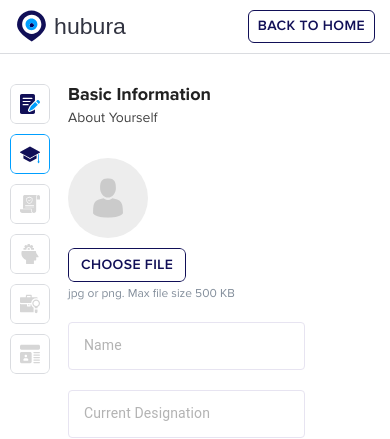
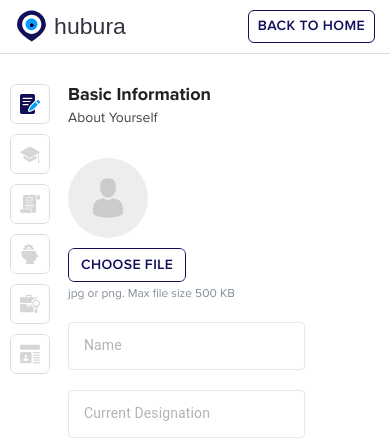
Before and after one commit to mohitgondaliya98/react-mobx-demo, a React (Create React App) app: page /add-profile in a window 390 px wide. Shown: the top 439 px of the page. Built offline with nearby package versions, Linux system fonts and the light colour scheme.

Commit message:
add certification modal

```diff
--- a/src/assets/styles/style.css
+++ b/src/assets/styles/style.css
@@ -130,7 +130,7 @@
 .form-control.MuiFormControl-root .MuiOutlinedInput-root:hover .MuiOutlinedInput-notchedOutline{ border-color: rgb(17 15 87); }
 .form-control.MuiFormControl-root .MuiOutlinedInput-root .MuiOutlinedInput-notchedOutline{ border-color: #e7e4f1; }
 .form-control.MuiFormControl-root .MuiInputBase-root.Mui-focused .MuiOutlinedInput-notchedOutline{  border-color: rgb(17 15 87); }
-.form-control.MuiFormControl-root .MuiInputBase-root .MuiInputBase-input{ color: #212121; font-size: 16px; line-height: 20px; height: 17px; }
+.form-control.MuiFormControl-root .MuiInputBase-root .MuiInputBase-input{ color: #212121; font-size: 16px; line-height: 20px; height: 17px; text-overflow: ellipsis; overflow: hidden; white-space: nowrap; }
 .form-control.MuiFormControl-root .MuiFormLabel-root{ color: rgba(104, 104, 104, 0.5); }
 .form-control.MuiFormControl-root .MuiInputBase-root{ width: 100%; }
 .form-control.MuiFormControl-root .MuiInputBase-root textarea.MuiInputBase-input{ height: 63px; }
@@ -148,6 +148,10 @@
 
 .MuiFormControl-root.form-control.with-outlined-button .MuiOutlinedInput-adornedEnd{ padding-right: 10px; }
 .MuiFormControl-root.form-control.with-outlined-button .MuiOutlinedInput-adornedEnd .MuiInputAdornment-root .upload-outline-btn .MuiButton-outlinedPrimary{ padding: 7px 14px!important; }
+
+/* completed form control */
+.form-control.completed .MuiInputBase-root{ background: url('../images/circular-check.svg') no-repeat right 12px center; background-size: 34px 34px; }
+.form-control.completed .MuiInputBase-root .MuiInputBase-input{ padding-right: 60px; }
 
 /* Mat Menu */
 .MuiPopover-root.primary-menu .MuiMenu-paper.MuiPopover-paper{ margin-top: 40px; min-width: 130px; border-radius: 8px; box-shadow: 0 2px 12px 0 rgba(0, 0, 0, 0.09); background-color: #ffffff; }
@@ -586,7 +590,7 @@
     footer .primary-footer .footer-links li{ margin: 2px 12px 2px 0; }
     footer .secondary-footer .social-links{ justify-content: center; }
 
-    .add-profile-stepper-wrapper .MuiBox-root{ min-width: calc(100% - 60px); }
+    .add-profile-stepper-wrapper .MuiTabs-root.add-profile-stepper.MuiTabs-vertical, .add-profile-stepper-wrapper .MuiTabs-vertical .MuiTabs-scrollable{ min-width: 60px; max-width: 60px; }
     .add-profile-stepper-wrapper .MuiBox-root .add-profile-tab-content .form-control, .add-profile-stepper-wrapper .MuiBox-root .add-profile-tab-content .form-control .MuiInputBase-root, .add-profile-stepper-wrapper .tab-main-content .MuiButton-containedPrimary{ width: 237px; }
     .add-profile-stepper-wrapper .MuiTabs-vertical .MuiTabs-scrollable .MuiTab-wrapper .tab-step{ padding: 4px; }
     .add-profile-stepper-wrapper .MuiTabs-vertical .MuiTabs-scrollable .MuiTab-textColorInherit{ width: 40px; height: 40px; min-height: 40px; margin-bottom: 10px; }
@@ -604,7 +608,7 @@
     .add-profile-stepper-wrapper .MuiBox-root .add-profile-tab-content .choose-profile-pic .MuiButton-outlinedPrimary{ padding: 4px 12px!important; }
 
     .add-profile-stepper-wrapper .MuiTabs-vertical .MuiTabs-scrollable .MuiTab-wrapper .tab-step i img{ width: 20px; height: 20px; }
-    .add-profile-stepper-wrapper .MuiTabs-root div .MuiBox-root{ min-width: calc(100% - 60px); }
+    /* .add-profile-stepper-wrapper .MuiTabs-root div > .MuiBox-root{ min-width: calc(100% - 60px); } */
 
     .gender-toggle.MuiToggleButtonGroup-root .MuiToggleButton-root + .MuiToggleButton-root{ margin-left: 10px; }
     .added-skills li{ margin: 0 8px 8px 0; }
--- a/src/component/profile/addProfile.tsx
+++ b/src/component/profile/addProfile.tsx
@@ -110,7 +110,7 @@
                                 </div>
                             } {...a11yProps(0)} />
                             <Tab label={
-                                <div className="tab-step completed">
+                                <div className="tab-step">
                                     <i>
                                         <img className="default" src={require('../../assets/images/qualification-grey.svg').default} alt="" />
                                         <img className="active" src={require('../../assets/images/qualification-primary.svg').default} alt="" />
@@ -244,7 +244,7 @@
                                 </div>
                                 <div className="tab-main-content">
                                     <Autocomplete
-                                        className="form-control autocomplete-control"
+                                        className="form-control autocomplete-control completed"
                                         freeSolo
                                         options={skills.map((option) => option.title)}
                                         renderInput={(params) => (
```
Also changed, not shown: 1 other file (tests, documents, lock files or other folders).
